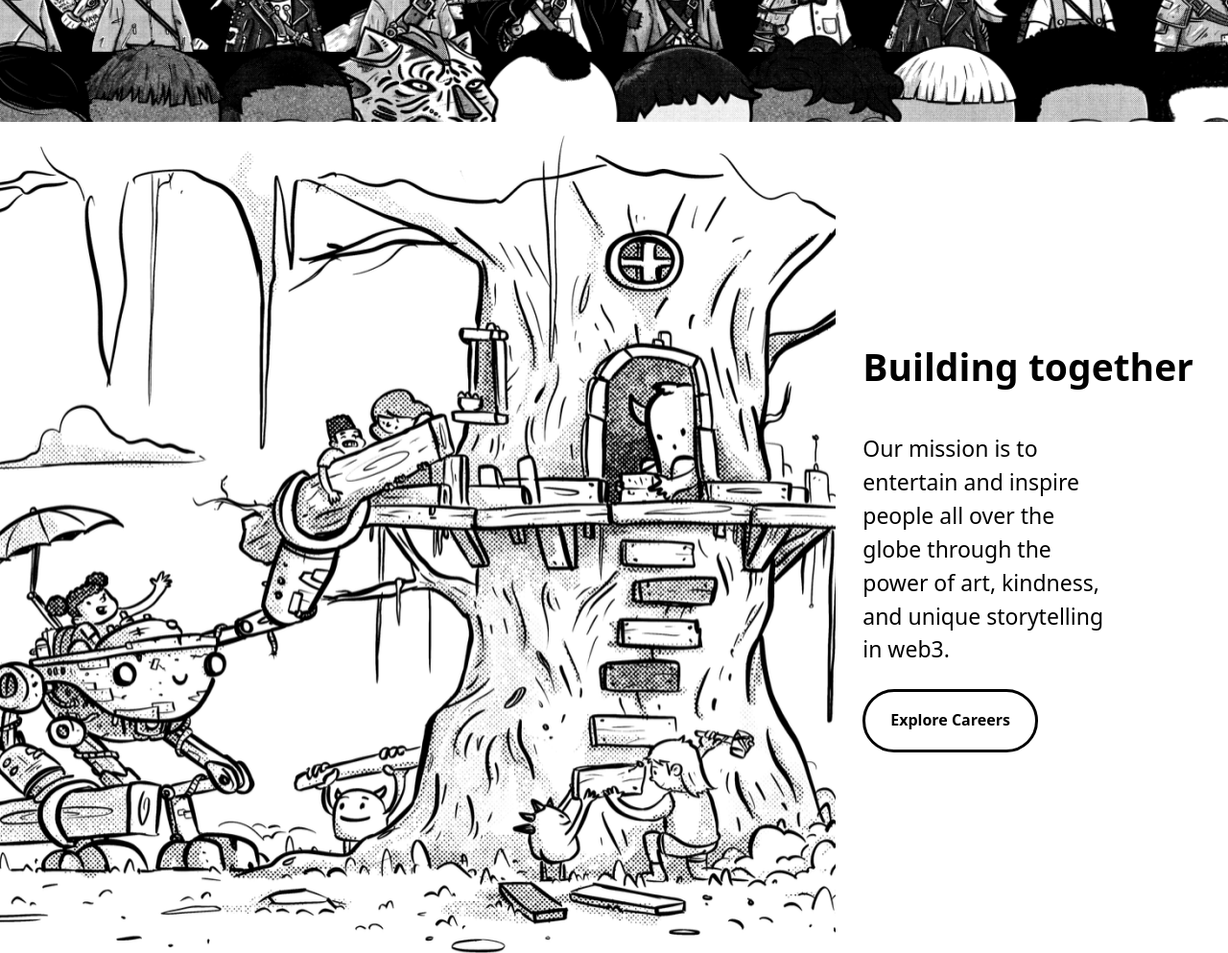
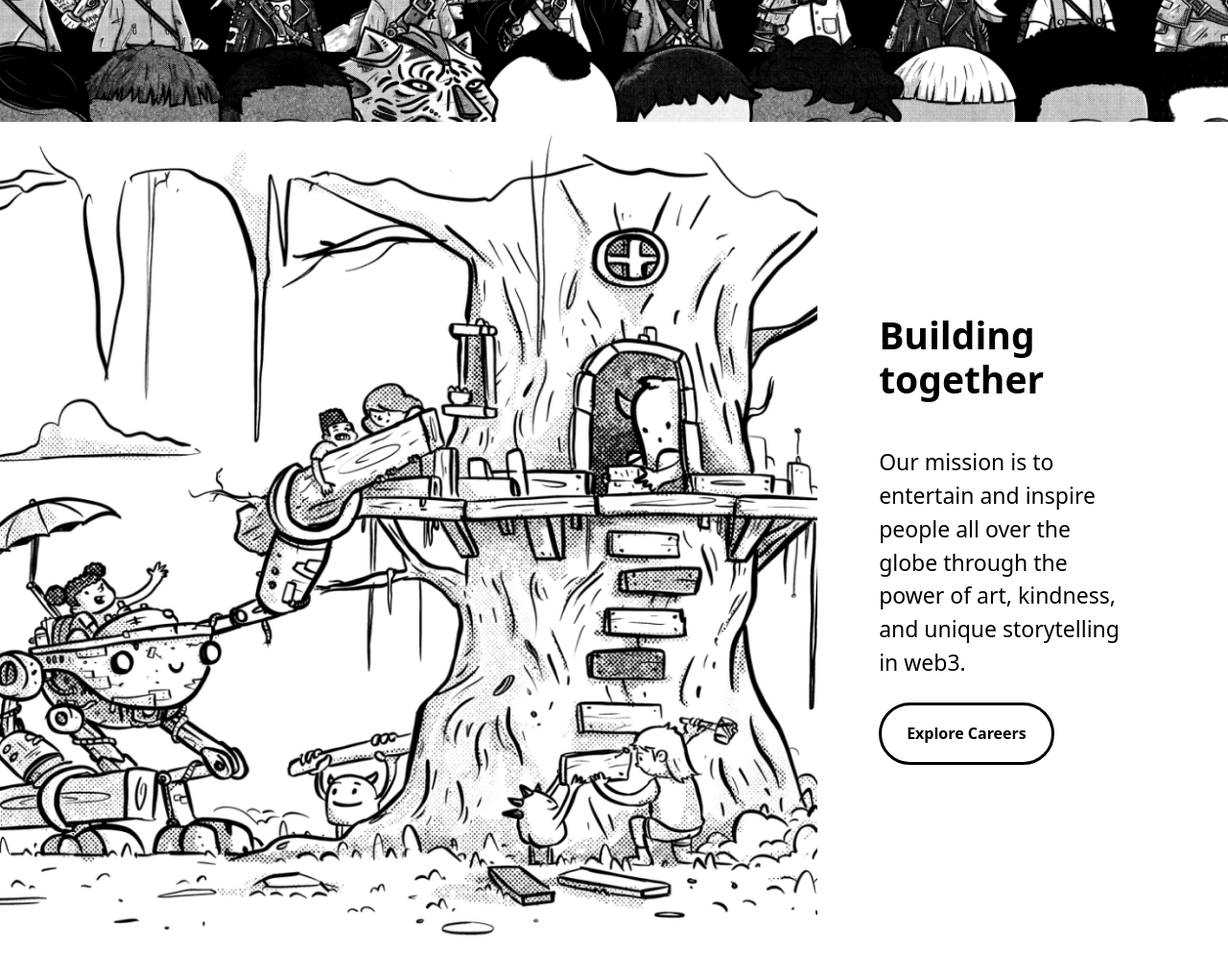
Before and after one commit to onifadjosh/HUMANKIND, a website: page index.html in a window 1280 px wide. Shown: the part 5860-6853 px from the top of the page at 96% size. Drawn offline with nearby package versions, Linux system fonts and the light colour scheme; a script that the page names is missing.

Commit message:
padding corrections

```diff
--- a/index.html
+++ b/index.html
@@ -231,10 +231,10 @@
 
         </section>
 
-        <section class="flex flex-col lg:flex-row lg:items-center justify-between items-start gap-[28px] font-normal text-[#000000] mb-[90px]  pr-[16px] md:pr-[36px]">
+        <section class="flex flex-col lg:flex-row lg:items-center justify-between items-start gap-[28px] font-normal text-[#000000] mb-[90px] ">
 
             <img src="dist/images/img6.png" id="grow5" alt="" srcset="" class="basis-[70%]">
-            <div class="flex flex-col items-start gap-[24px]">
+            <div class="flex flex-col items-start gap-[24px]  px-[16px] md:px-[36px]">
                <h1 class="font-bold text-[30px] md:text-[39px] leading-[46.5px] md:mb-[21px] ">Building together</h1>
 
                <p class="text-[16px] md:text-[23px] leading-[24px] md:leading-[34.88px] ">
```
